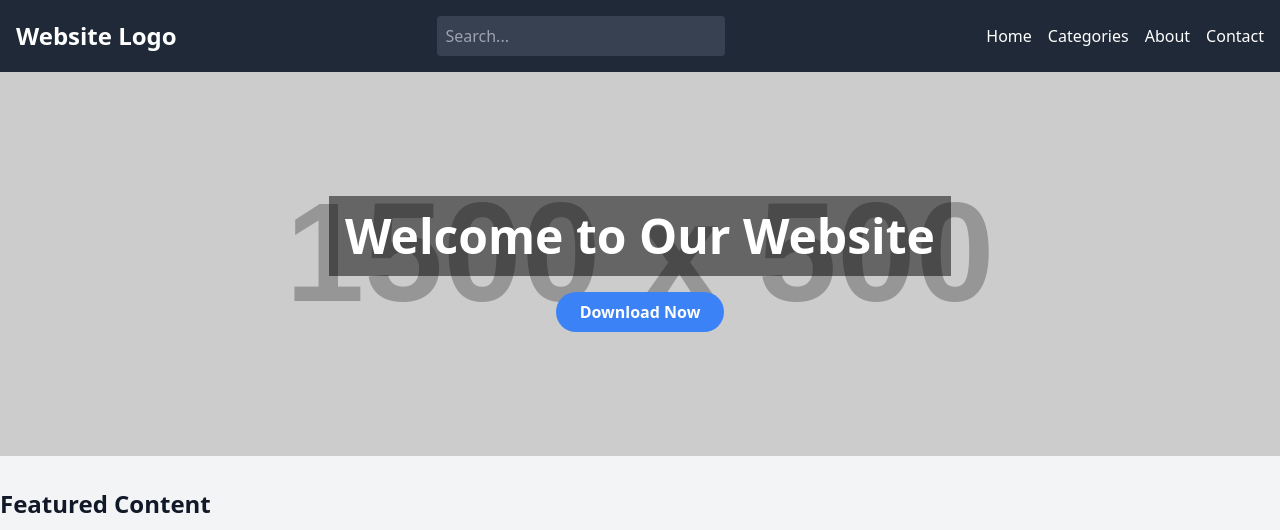
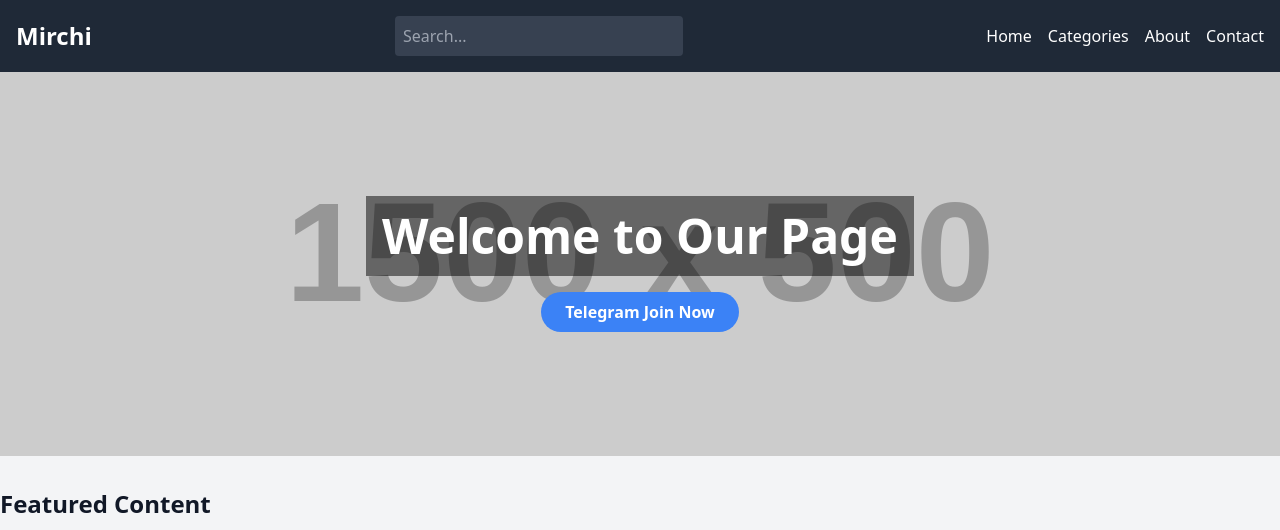
Before and after one commit to lk3140318/Mirchi, a plain HTML site: page index.html in a window 1280 px wide. Shown: the top 530 px of the page. Drawn offline with nearby package versions, Linux system fonts and the light colour scheme; placeholder pictures from the web are drawn by us.

Commit message:
Update index.html

```diff
--- a/index.html
+++ b/index.html
@@ -28,7 +28,7 @@
   <header class="bg-gray-800 text-white p-4">
     <div class="container mx-auto flex flex-col md:flex-row justify-between items-center">
       <!-- Logo -->
-      <h1 class="text-2xl font-bold">Website Logo</h1>
+      <h1 class="text-2xl font-bold">Mirchi</h1>
 
       <!-- Search Bar -->
       <div class="mt-2 md:mt-0">
@@ -49,9 +49,9 @@
 
   <!-- Hero Section -->
   <section class="bg-cover bg-center h-64 md:h-80 lg:h-96 text-white flex flex-col items-center justify-center" style="background-image: url('https://via.placeholder.com/1500x500');">
-    <h2 class="text-3xl md:text-4xl lg:text-5xl font-bold bg-black bg-opacity-50 p-4">Welcome to Our Website</h2>
+    <h2 class="text-3xl md:text-4xl lg:text-5xl font-bold bg-black bg-opacity-50 p-4">Welcome to Our Page </h2>
     <!-- Download Button in Hero Section -->
-    <a href="your-download-url-here" class="mt-4 px-6 py-2 bg-blue-500 text-white font-bold rounded-full hover:bg-blue-600 download-btn">Download Now</a>
+    <a href="your-download-url-here" class="mt-4 px-6 py-2 bg-blue-500 text-white font-bold rounded-full hover:bg-blue-600 download-btn">Telegram Join Now </a>
   </section>
 
   <!-- Featured Content with Download Buttons -->
```
